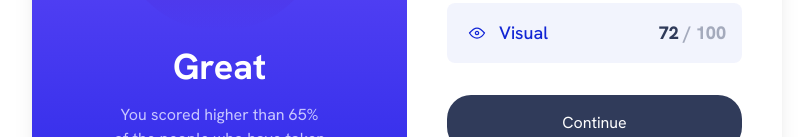
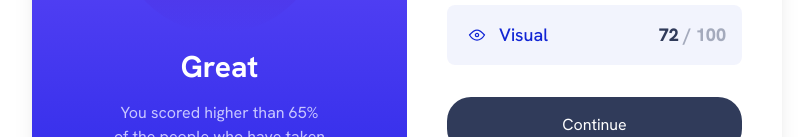
Before and after one commit to tomtrin/fe_results_summary_component, a website: page index.html in a window 1280 px wide. Shown: the part 433-570 px from the top of the page, without its empty margins (233-1044 px from the left). Drawn offline with Linux system fonts and the light colour scheme.

Commit message:
fix: font size

```diff
--- a/index.html
+++ b/index.html
@@ -37,7 +37,7 @@
                 </div>
               </div>
             </div>
-            <div class="text-4xl text-white font-bold">Great</div>
+            <div class="text-3xl text-white font-bold">Great</div>
             <div class="px-10 text-light-lavender">
               You scored higher than 65% of the people who have taken these
               tests.
```
Also changed, not shown: dist/output.css.
